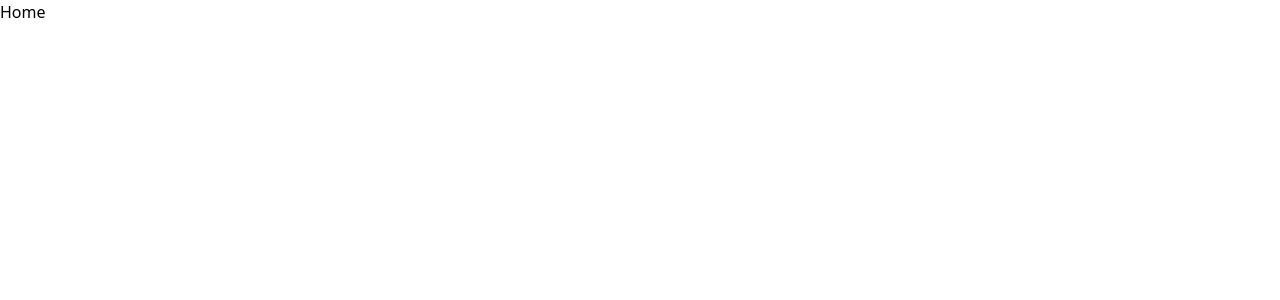
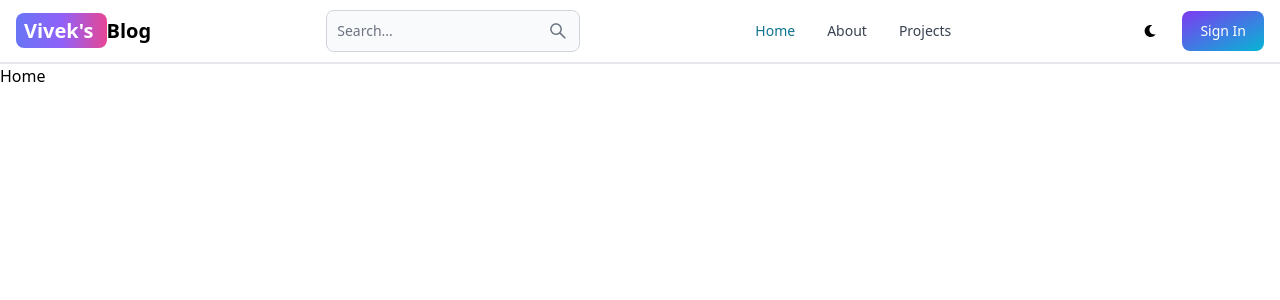
Before and after one commit to keshtwalvivek/MERN-BLOG, a React (Vite) app in the folder client/: page / in a window 1280 px wide. Shown: the top 300 px of the page. Built offline with nearby package versions, Linux system fonts and the light colour scheme.

Commit message:
create the header section

```diff
--- a/client/package.json
+++ b/client/package.json
@@ -10,8 +10,10 @@
     "preview": "vite preview"
   },
   "dependencies": {
+    "flowbite-react": "^0.7.2",
     "react": "^18.2.0",
     "react-dom": "^18.2.0",
+    "react-icons": "^5.0.1",
     "react-router-dom": "^6.22.2"
   },
   "devDependencies": {
--- a/client/src/App.jsx
+++ b/client/src/App.jsx
@@ -5,10 +5,13 @@
 import SignUp from "./pages/SignUP";
 import Dashboard from "./pages/Dashboard";
 import Projects from "./pages/Projects";
+
+import Header from "./components/Header";
 function App() {
   return (
     <>
       <BrowserRouter>
+        <Header />
         <Routes>
           <Route path="/" element={<Home />} />
           <Route path="/about" element={<About />} />
--- /dev/null
+++ b/client/src/components/Header.jsx
@@ -0,0 +1,59 @@
+import React from "react";
+import { Button, Navbar, TextInput } from "flowbite-react";
+import { Link, useLocation } from "react-router-dom";
+import { AiOutlineSearch } from "react-icons/ai";
+import { FaMoon } from "react-icons/fa";
+function Header() {
+  const path = useLocation().pathname;
+  return (
+    <Navbar className="border-b-2">
+      <Link
+        to="/"
+        className="self-center whitespace-nowrap text-sm sm:text-xl font-semibold dark:text-white"
+      >
+        <span className="px-2 py-1 bg-gradient-to-r from-indigo-500 via-purple-500 to-pink-500 rounded-lg text-white">
+          Vivek's{" "}
+        </span>
+        Blog
+      </Link>
+
+      <form>
+        <TextInput
+          type="text"
+          placeholder="Search..."
+          rightIcon={AiOutlineSearch}
+          className="hidden lg:inline"
+        />
+      </form>
+      <Button className="w-12 h-10 lg:hidden" color="gray" pill>
+        <AiOutlineSearch />
+      </Button>
+
+      <div className="flex gap-2 md:order-2">
+        <Button className=" w-12 h-10 hidden sm:inline" color="black" pill>
+          <FaMoon />
+        </Button>
+
+        <Link to="/sign-in">
+          <Button gradientDuoTone="purpleToBlue">Sign In</Button>
+        </Link>
+
+        <Navbar.Toggle />
+      </div>
+
+      <Navbar.Collapse>
+        <Navbar.Link active={path === "/"} as={"div"}>
+          <Link to="/"> Home</Link>
+        </Navbar.Link>
+        <Navbar.Link active={path === "/about"} as={"div"}>
+          <Link to="/about"> About</Link>
+        </Navbar.Link>
+        <Navbar.Link active={path === "/projects"} as={"div"}>
+          <Link to="/projects"> Projects</Link>
+        </Navbar.Link>
+      </Navbar.Collapse>
+    </Navbar>
+  );
+}
+
+export default Header;
--- a/client/tailwind.config.js
+++ b/client/tailwind.config.js
@@ -1,8 +1,12 @@
 /** @type {import('tailwindcss').Config} */
 export default {
-  content: ["./index.html", "./src/**/*.{js,ts,jsx,tsx}"],
+  content: [
+    "./index.html",
+    "./src/**/*.{js,ts,jsx,tsx}",
+    "node_modules/flowbite-react/lib/esm/**/*.js",
+  ],
   theme: {
     extend: {},
   },
-  plugins: [],
+  plugins: [require("flowbite/plugin")],
 };
```
Also changed, not shown: 1 other file (tests, documents, lock files or other folders).
